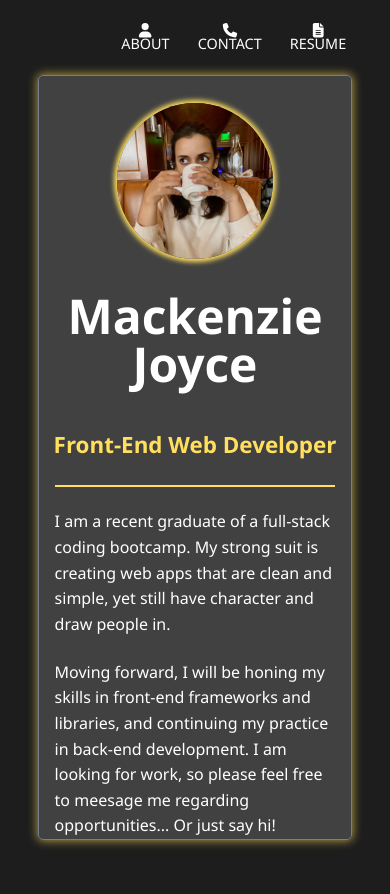
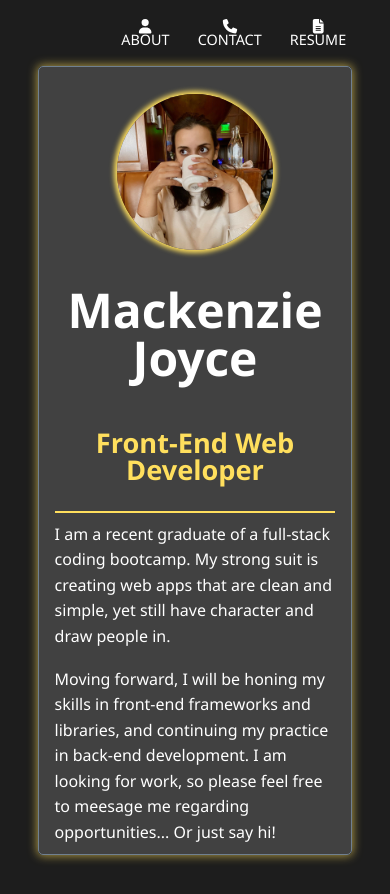
Before and after one commit to MackenzieJoyce/Portfolio, a React (Create React App) app: page / in a window 390 px wide. Built offline with nearby package versions, Linux system fonts and the light colour scheme.

Commit message:
final touches in the mobile view

```diff
--- a/src/index.css
+++ b/src/index.css
@@ -133,6 +133,11 @@ img {
 .squareContent {
   margin: 5% 5% 0 5%;
   border-top: 2px solid var(--pop1);
+}
+
+h1.squareContent {
+  margin-top: 10%;
+  padding-top: 3%;
 }
 
 .squareContent p {
@@ -325,17 +330,11 @@ nav {
 
   /* NAVBAR */
   header {
-    height: 75px;
     font-size: .9rem;
   }
 
-  nav {
-    margin: 0%;
-  }
-
   .navTab {
-    min-height: 42;
-    padding: 3% 8%;
+    padding: 8%;
   }
 
   .mobileView {
@@ -352,8 +351,13 @@ nav {
     border-bottom: none;
   }
 
+  h1.squareContent {
+    border: none;
+    padding: 0;
+  }
+
   h2.title {
-    font-size: 1.4rem;
+    font-size: 1.7rem;
   }
 
   .title img {
@@ -361,15 +365,14 @@ nav {
     /* margin-bottom: 0%; */
   }
 
-  .title + p {
-    padding-top: 3%;
-    border-top: 2px solid var(--pop1);
+  .squareContent p {
+    padding: 3% 0;
   }
 
-  .title + p,
-  .title + p + p {
+  /* .squareContent + p,
+  .squareContent + p + p {
     margin: 6%;
-  }
+  } */
 
 
 
@@ -378,10 +381,10 @@ nav {
     margin: 5% 0;
     border: none;
   }
-
+/*
   .contactUlTag {
     display: block;
-  }
+  } */
 
   .contactList {
     margin: 5% 5% 0 5%;
@@ -394,17 +397,11 @@ nav {
     font-size: 1.3rem;
   }
 
-  .contactATag {
+  /* .contactATag {
     margin: 10%;
     padding: 0%;
     font-size: 1.1rem;
     line-height: 1.3rem;
-  }
-
-  /* .contactSpanTag {
-    display: flex;
-    flex-direction: column;
-    align-items: center;
   } */
 
   .contactIcons {
--- a/src/pages/About.js
+++ b/src/pages/About.js
@@ -25,7 +25,7 @@ const About = () => {
             alt="Mackenzie Joyce"
           />
         </div>
-        <h1>Mackenzie Joyce</h1>
+        <h1 className='squareContent'>Mackenzie Joyce</h1>
       </div>
       <div className="contentIndiv">
         <h2 className="title aboutTitle">Front-End Web Developer</h2>
```
